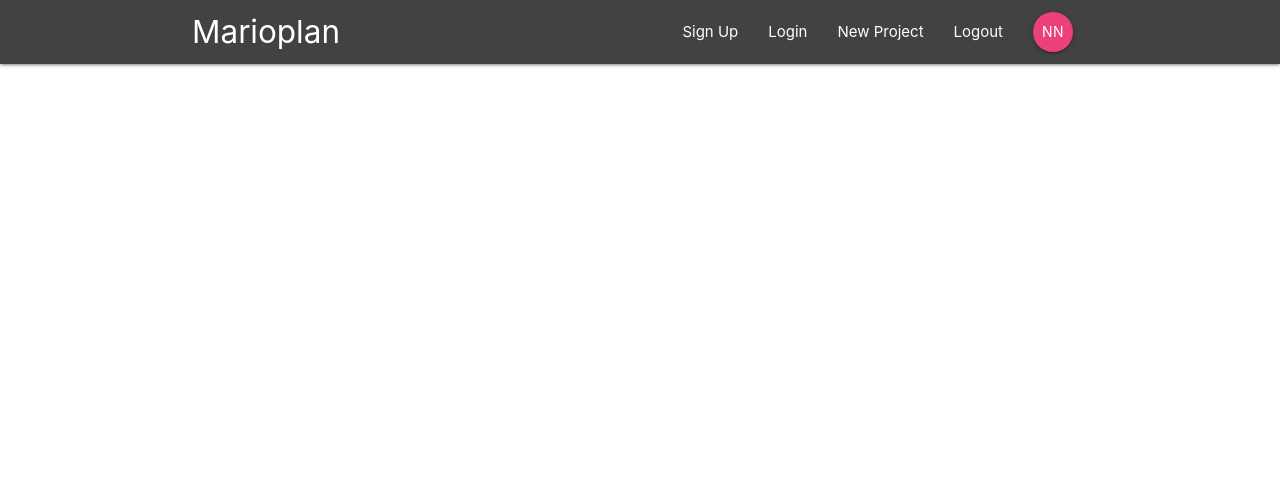
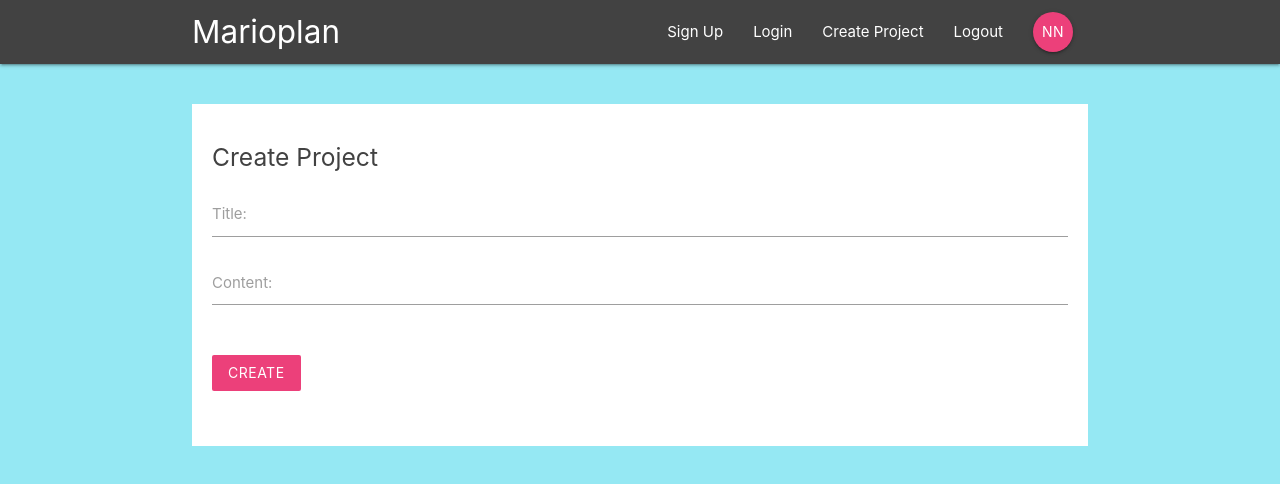
Before and after one commit to narek4241/react-redux-firebase-app, a React (Create React App) app: page /create in a window 1280 px wide. Shown: the top 484 px of the page. Built offline with nearby package versions, Linux system fonts and the light colour scheme.

Commit message:
setup CreateProject comp, other styles, bg-image*

```diff
--- a/src/App.js
+++ b/src/App.js
@@ -4,6 +4,7 @@
 import SignUp from './components/auth/SignUp';
 import Dashboard from './components/dashboard/Dashboard';
 import Navbar from './components/layout/Navbar';
+import CreateProject from './components/projects/CreateProject';
 import ProjectDetails from './components/projects/ProjectDetails';
 
 class App extends Component {
@@ -18,6 +19,7 @@
               <Route path="/project/:id" component={ProjectDetails} />
               <Route path="/signin" component={SignIn} />
               <Route path="/signup" component={SignUp} />
+              <Route path="/create" component={CreateProject} />
             </Switch>
           </div>
         </Router>
--- a/src/components/auth/SignIn.jsx
+++ b/src/components/auth/SignIn.jsx
@@ -2,8 +2,8 @@
 
 class SignIn extends Component {
   state = {
-    email: null,
-    password: null,
+    email: '',
+    password: '',
   };
 
   handleChange = (e) => {
@@ -31,7 +31,6 @@
             <input type="password" id="password" onChange={this.handleChange} />
           </div>
           <div className="input-field">
-            {/* #task #findOut plain button submit nuance */}
             <button className="btn pink lighten-1 z-depth-0">Sign In</button>
           </div>
         </form>
--- a/src/components/auth/SignUp.jsx
+++ b/src/components/auth/SignUp.jsx
@@ -2,10 +2,10 @@
 
 class SignUp extends Component {
   state = {
-    firstname: null,
-    lastname: null,
-    email: null,
-    password: null,
+    firstname: '',
+    lastname: '',
+    email: '',
+    password: '',
   };
 
   handleChange = (e) => {
--- a/src/components/layout/SignedInLinks.jsx
+++ b/src/components/layout/SignedInLinks.jsx
@@ -5,7 +5,7 @@
   return (
     <ul className="right">
       <li>
-        <NavLink to="/">New Project</NavLink>
+        <NavLink to="/create">Create Project</NavLink>
       </li>
       <li>
         <NavLink to="/">Logout</NavLink>
--- a/src/components/projects/CreateProject.jsx
+++ b/src/components/projects/CreateProject.jsx
@@ -0,0 +1,46 @@
+import React, { Component } from 'react';
+
+class CreateProject extends Component {
+  state = {
+    title: '',
+    content: '',
+  };
+
+  handleChange = (e) => {
+    this.setState({
+      [e.target.id]: e.target.value,
+    });
+  };
+
+  handleSumbit = (e) => {
+    e.preventDefault();
+    console.log(this.state);
+  };
+
+  render() {
+    return (
+      <div className="container">
+        <form onSubmit={this.handleSumbit} className="white" autoComplete="off">
+          <h5 className="grey-text text-darken-3">Create Project</h5>
+          <div className="input-field">
+            <label htmlFor="title">Title:</label>
+            <input type="text" id="title" onChange={this.handleChange} />
+          </div>
+          <div className="input-field">
+            <label htmlFor="content">Content:</label>
+            <textarea
+              id="content"
+              className="materialize-textarea"
+              onChange={this.handleChange}
+            ></textarea>
+          </div>
+          <div className="input-field">
+            <button className="btn pink lighten-1 z-depth-0">Create</button>
+          </div>
+        </form>
+      </div>
+    );
+  }
+}
+
+export default CreateProject;
--- a/src/index.css
+++ b/src/index.css
@@ -1,3 +1,7 @@
+html {
+  min-height: 100%;
+}
+
 body {
   margin: 0;
   font-family: -apple-system, BlinkMacSystemFont, 'Segoe UI', 'Roboto', 'Oxygen',
@@ -5,6 +9,29 @@
     sans-serif;
   -webkit-font-smoothing: antialiased;
   -moz-osx-font-smoothing: grayscale;
+  /* background: url(/img/mario-bg.png) no-repeat; */
+  background-size: 100%;
+  background-position: bottom;
+  background-color: #95e8f3;
+  min-height: 100%; /* // */
+}
+
+form {
+  padding: 20px;
+  margin-top: 40px;
+}
+
+form button,
+form h5 {
+  margin: 20px 0;
+}
+
+input[type='text']:not(.browser-default):focus:not([readonly]),
+input[type='email']:not(.browser-default):focus:not([readonly]),
+input[type='password']:not(.browser-default):focus:not([readonly]),
+textarea.materialize-textarea:focus:not([readonly]) {
+  border-color: #ec407a;
+  box-shadow: none;
 }
 
 code {
```
Also changed, not shown: public/img/mario-bg.png (added).
